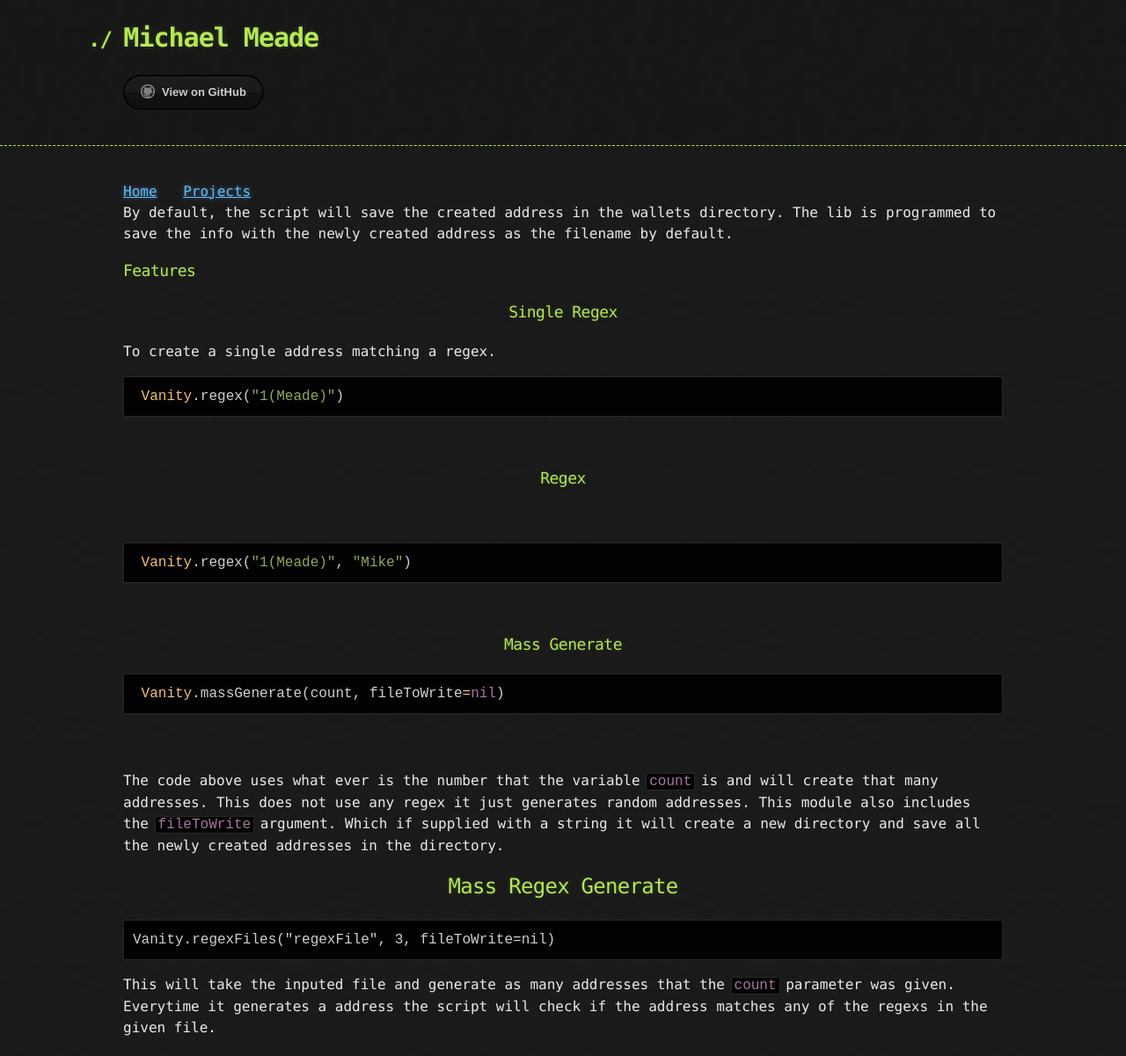
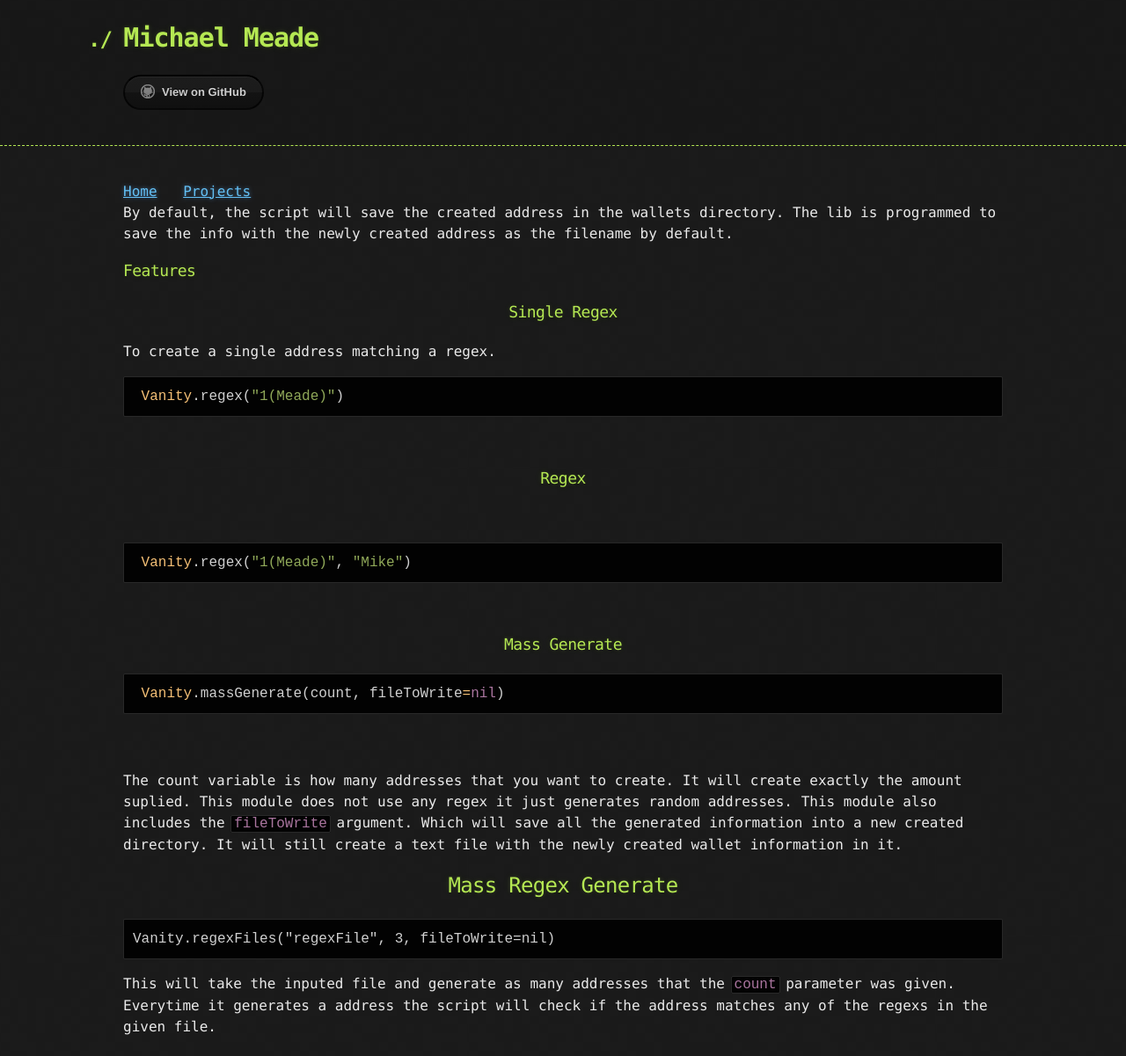
Before and after one commit to Michael-Meade/MinerFind, a Jekyll site: the page built from Projects/BitcoinVanityGenerator.md, in a window 1280 px wide. Shown: the whole page at 88% size. Built offline with Jekyll 4.4.1, drawn with Linux system fonts in a browser that asks for light colours; our own code applies the rules of GitHub Pages for plain Markdown files; the repository's description, which GitHub fills in, is left out.

Commit message:
Update BitcoinVanityGenerator.md

````diff
--- a/Projects/BitcoinVanityGenerator.md
+++ b/Projects/BitcoinVanityGenerator.md
@@ -24,7 +24,8 @@ By default, the script will save the created address in the wallets directory. T
 ```
 
 <br>
-<br> The code above uses what ever is the number that the variable ```count``` is and will create that many addresses. This does not use any regex it just generates random addresses.  This module also includes the ```fileToWrite``` argument. Which if supplied with a string it will create a new directory and save all the newly created addresses in the directory.<br>
+<br>The count variable is how many addresses that you want to create. It will create exactly the amount suplied. This module does not use any regex it just generates random addresses.  This module also includes the ```fileToWrite``` argument. Which will save all the generated information into a new created directory. It will still create a text file with the newly created wallet information in it.
+<br>
 
 
 ## <center> Mass Regex Generate </center>
````
